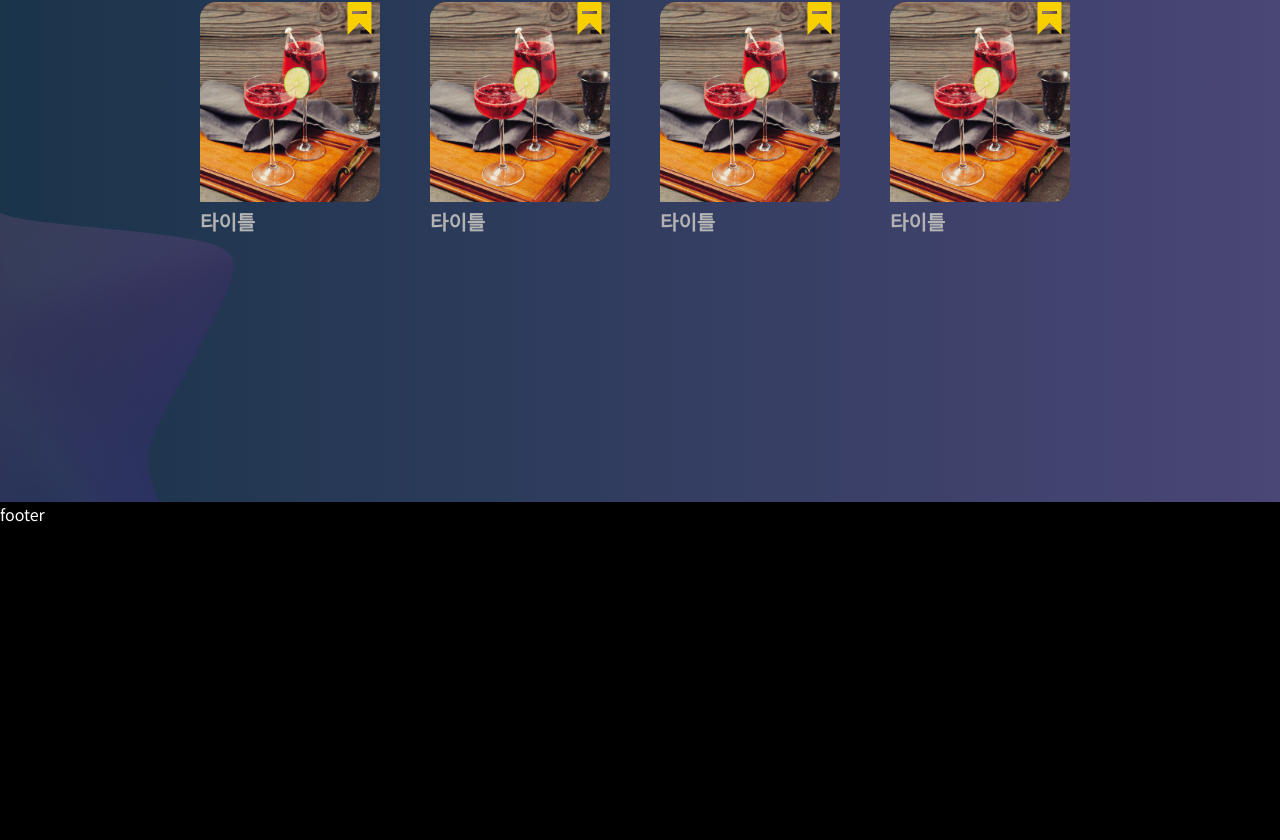
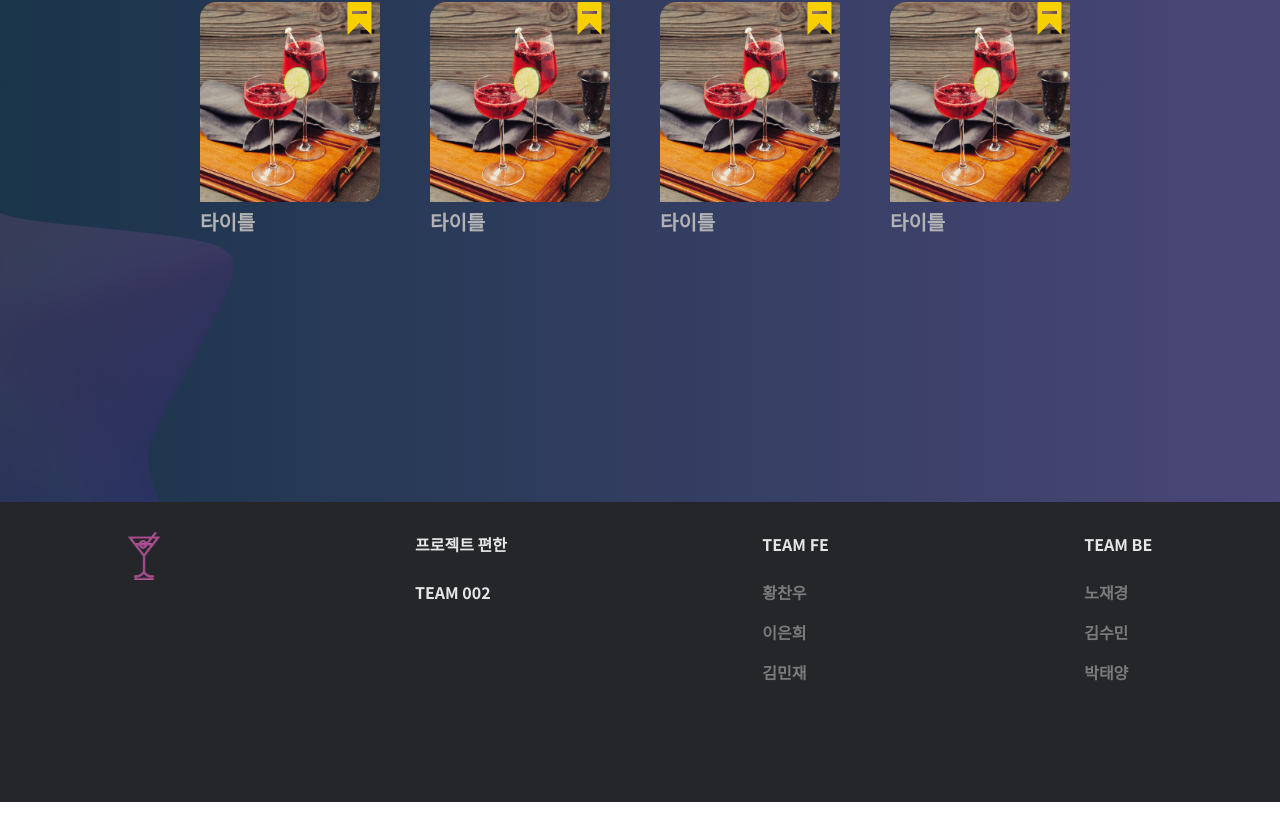
Before and after one commit to codestates-seb/seb44_main_002, a React (Create React App) app in the folder client/: page /category in a window 1280 px wide. Shown: the part 1189-2029 px from the top of the page. After the commit the page ends 1991 px from the top, so only its background shows below. Built offline with nearby package versions, Linux system fonts and the light colour scheme; no server answers.

Commit message:
chore: 임시 푸터 주석처리

```diff
--- a/client/src/pages/Category/Category.js
+++ b/client/src/pages/Category/Category.js
@@ -176,9 +176,9 @@ export default function Category() {
         </section>
       </div>
       {/* css 를 위한 임시 footer */}
-      <footer className="absolute w-full h-[400px] bg-black z-10 flex text-white">
+      {/* <footer className="absolute w-full h-[400px] bg-black z-10 flex text-white">
         footer
-      </footer>
+      </footer> */}
     </div>
   );
 }
```
Also changed, not shown: client/.eslintrc.json.
